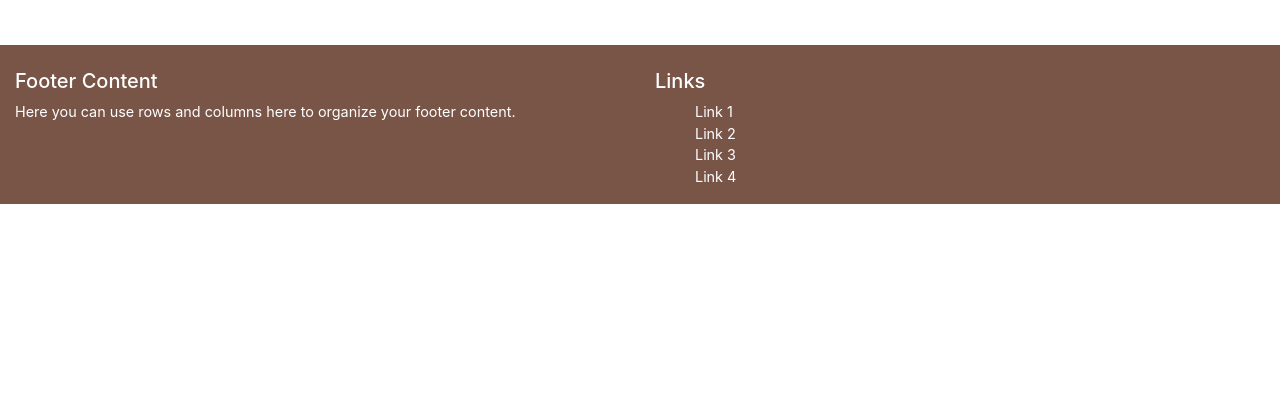
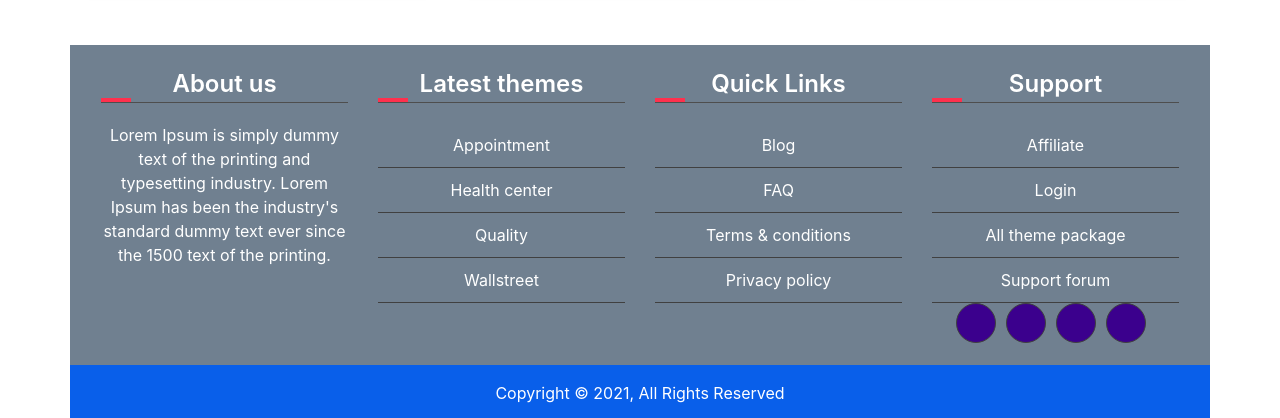
Before and after one commit to Satwikan/2nd-hand-mbm, a React (Create React App) app: page / in a window 1280 px wide. Shown: the part 1515-1933 px from the top of the page. Before the commit the page ends 1719 px from the top, so only its background shows below. Built offline with nearby package versions, Linux system fonts and the light colour scheme.

Commit message:
Change Footer

```diff
--- a/src/Footer.js
+++ b/src/Footer.js
@@ -1,40 +1,155 @@
 import React from "react";
-import { MDBCol, MDBContainer, MDBRow, MDBFooter } from "mdbreact";
-
 const Footer = () => {
   return (
-    <MDBFooter color="brown" className="font-small pt-4 mt-4">
-      <MDBContainer fluid className="text-center text-md-left">
-        <MDBRow>
-          <MDBCol md="6">
-            <h5 className="title">Footer Content</h5>
-            <p>
-              Here you can use rows and columns here to organize your footer
-              content.
-            </p>
-          </MDBCol>
-          <MDBCol md="6">
-            <h5 className="title">Links</h5>
-            <ul>
-              <li className="list-unstyled">
-                <a href="#!">Link 1</a>
-              </li>
-              <li className="list-unstyled">
-                <a href="#!">Link 2</a>
-              </li>
-              <li className="list-unstyled">
-                <a href="#!">Link 3</a>
-              </li>
-              <li className="list-unstyled">
-                <a href="#!">Link 4</a>
-              </li>
-            </ul>
-          </MDBCol>
-        </MDBRow>
-      </MDBContainer>
+    <div class="container">
+    <div class="row">
+          <div class="col-md-14">
+              <footer class="footer">
+          <div class="container">
+              <div class="row">
+                  <div class="col-md-3 m-b-30">
+                      <div class="footer-title m-t-5 m-b-20 p-b-8">
+                          About us
+                      </div>
+                      <p class="white-text">
+                          Lorem Ipsum is simply dummy text of the printing and typesetting industry. Lorem Ipsum has been the industry's standard dummy text ever since the 1500 text of the printing.
+                      </p>
+                  </div>
+                  <div class="col-md-3 m-b-30">
+                      <div class="footer-title m-t-5 m-b-20 p-b-8">
+                          Latest themes
+                      </div>
+                      <div class="footer-links">
+                          <a href="#">
+                              Appointment
+                          </a>
+                          <a href="#">
+                              Health center
+                          </a>
+                          <a href="#">
+                              Quality
+                          </a>
+                          <a href="#">
+                              Wallstreet
+                          </a>
+                      </div>
+                  </div>
+                  <div class="col-md-3 m-b-30">
+                      <div class="footer-title m-t-5 m-b-20 p-b-8">
+                          Quick Links
+                      </div>
+                      <div class="footer-links">
+                          <a href="#">
+                              Blog
+                          </a>
+                          <a href="#">
+                              FAQ
+                          </a>
+                          <a href="#">
+                              Terms & conditions
+                          </a>
+                          <a href="#">
+                              Privacy policy
+                          </a>
+                      </div>
+                  </div>
+                  <div class="col-md-3 m-b-30">
+                      <div class="footer-title m-t-5 m-b-20 p-b-8">
+                          Support
+                      </div>
+                      <div class="footer-links">
+                          <a href="#">
+                              Affiliate
+                          </a>
+                          <a href="#">
+                              Login
+                          </a>
+                          <a href="#">
+                              All theme package
+                          </a>
+                          <a href="#">
+                              Support forum
+                          </a>
+                      </div>
 
-    </MDBFooter>
+                      <div class="footer-social-links m-t-30">
+                          <li>
+                              <a href="#">
+                                  <i class="fa fa-facebook" aria-hidden="true"></i>
+                              </a>
+                              <a href="#">
+                                  <i class="fa fa-twitter" aria-hidden="true"></i>
+                              </a>
+                              <a href="#">
+                                  <i class="fa fa-linkedin" aria-hidden="true"></i>
+                              </a>
+                              <a href="#">
+                                  <i class="fa fa-youtube" aria-hidden="true"></i>
+                              </a>
+                          </li>
+                      </div>
+                  </div>
+              </div>
+          </div>
+      </footer>
+      <div class="footer-bottom">
+          Copyright © 2021, All Rights Reserved
+      </div>
+          </div>
+      </div>
+  </div>
   );
 }
 
 export default Footer;
+
+
+
+
+
+
+
+
+
+
+
+// import React from "react";
+// import { MDBCol, MDBContainer, MDBRow, MDBFooter } from "mdbreact";
+
+// const Footer = () => {
+//   return (
+//     <MDBFooter color="brown" className="font-small pt-4 mt-4">
+//       <MDBContainer fluid className="text-center text-md-left">
+//         <MDBRow>
+//           <MDBCol md="6">
+//             <h5 className="title">Footer Content</h5>
+//             <p>
+//               Here you can use rows and columns here to organize your footer
+//               content.
+//             </p>
+//           </MDBCol>
+//           <MDBCol md="6">
+//             <h5 className="title">Links</h5>
+//             <ul>
+//               <li className="list-unstyled">
+//                 <a href="#!">Link 1</a>
+//               </li>
+//               <li className="list-unstyled">
+//                 <a href="#!">Link 2</a>
+//               </li>
+//               <li className="list-unstyled">
+//                 <a href="#!">Link 3</a>
+//               </li>
+//               <li className="list-unstyled">
+//                 <a href="#!">Link 4</a>
+//               </li>
+//             </ul>
+//           </MDBCol>
+//         </MDBRow>
+//       </MDBContainer>
+
+//     </MDBFooter>
+//   );
+// }
+
+// export default Footer;
--- a/src/index.css
+++ b/src/index.css
@@ -12,8 +12,81 @@ code {
     monospace;
 }
 
+.footer{
+	padding: 1rem;
+    width: 100%;
+    /* background: #3B008D; */
+	background: slategrey;
+    color: #fff;
+  bottom: 0;
+  left: 0;
 
-.footer{
+  }
+  .footer-title{
+	position: relative;
+    color: #fff;
+	font-size: 24px;
+    font-weight: 600;
+    margin-top: 5px;
+    margin-bottom: 20px;
+    border-bottom: 1px solid #4e4e4e;
+  }
+  .footer-title:after{
+	  position: absolute;
+	  content: '';
+	  left: 0;
+	  bottom: 0;
+	  width: 30px;
+	  height: 4px;
+	  background: #ff304d;
+  }
+  .footer-links a{
+	  padding: 10px 0;
+	  border-bottom: 1px solid #404040;
+	  color: #fff;
+	  display: block;
+	  transition: color 0.5s ease-in-out;
+	 text-decoration:none;
+  }
+  .footer-links a:hover{
+	  color: #ff304d;
+  }
+  .footer-social-links li{
+	  display: inline-block;
+  }
+  .footer-social-links a{
+	  width: 40px;
+	  height: 40px;
+	  font-size: 16px;
+	  float: left;
+	  margin-right: 10px;
+	  padding: 10px;
+	  border: 1px solid #404040;
+	  border-radius: 50px;
+	  text-align: center;
+	  color: #fff;
+	  line-height: 1;
+	  -webkit-transition: background 0.3s ease-in-out;
+	  -moz-transition: background 0.3s ease-in-out;
+	  transition: background 0.3s ease-in-out;
+	background:#3B008D;
+  }
+  .footer-social-links a:hover{
+	  background: #ff304d;
+  }
+  /* g. Footer bottom section */
+  .footer-bottom{
+	  width: 100%;
+	  padding: 1rem;
+	  text-align: center;
+	  color: #fff;
+	  background: rgb(9, 95, 234);
+	bottom: 0;
+	left: 0;
+  }
+
+
+/* .footer{
   padding: 1rem;
     width: 100%;
     background: #3B008D;
@@ -75,7 +148,7 @@ code {
 .footer-social-links a:hover{
 	background: #ff304d;
 }
-/* g. Footer bottom section */
+/* g. Footer bottom section
 .footer-bottom{
 	width: 100%;
 	padding: 1rem;
@@ -85,4 +158,4 @@ code {
   position:fixed;
   bottom: 0;
   left: 0;
-}
+} */
```
Also changed, not shown: src/App.js (+6 -1 lines), 1 other file (tests, documents, lock files or other folders).
